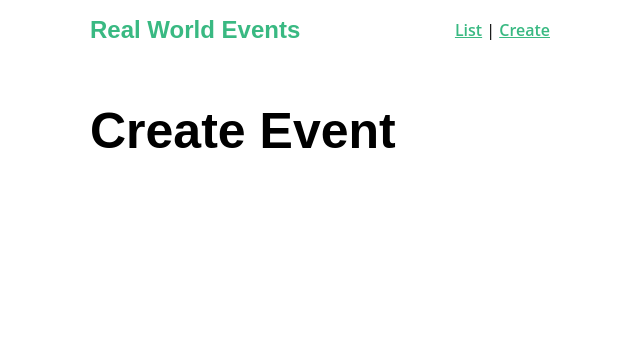
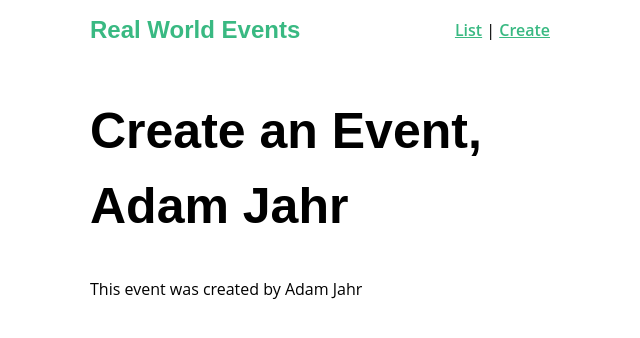
Before and after one commit to seeker8/vue-mastery-real-world-app, a Vue app in the folder real-world-vue/: page /event/create in a window 1280 px wide. Shown: the top 338 px of the page, without its empty margins (320-960 px from the left). Built offline with nearby package versions, Linux system fonts and the light colour scheme.

Commit message:
add mapState to handle computed properties

```diff
--- a/real-world-vue/src/views/EventCreate.vue
+++ b/real-world-vue/src/views/EventCreate.vue
@@ -1,9 +1,20 @@
 <template>
-  <h1>Create Event</h1>
+  <div>
+    <h1>Create an Event, {{ userName }}</h1>
+    <p>This event was created by {{ userName }}</p>
+  </div>
 </template>
 
 <script>
-export default {}
+import { mapState } from 'vuex'
+
+export default {
+  computed: mapState({
+    userName: state => state.user.name,
+    userId: state => state.user.id,
+    categories: state => state.categories
+  })
+}
 </script>
 
-<style></style>
+<style lang="scss" scoped></style>
```
